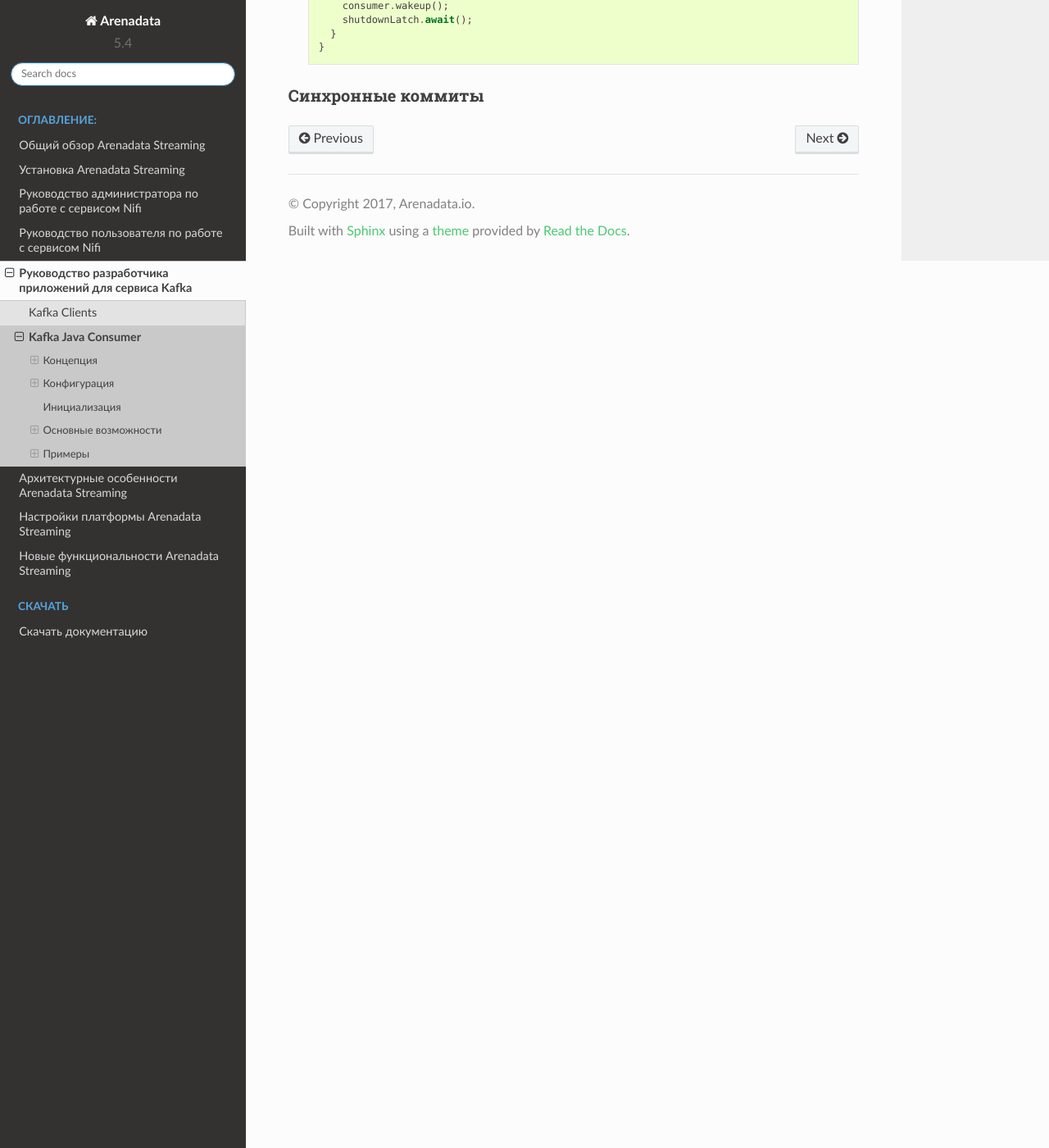
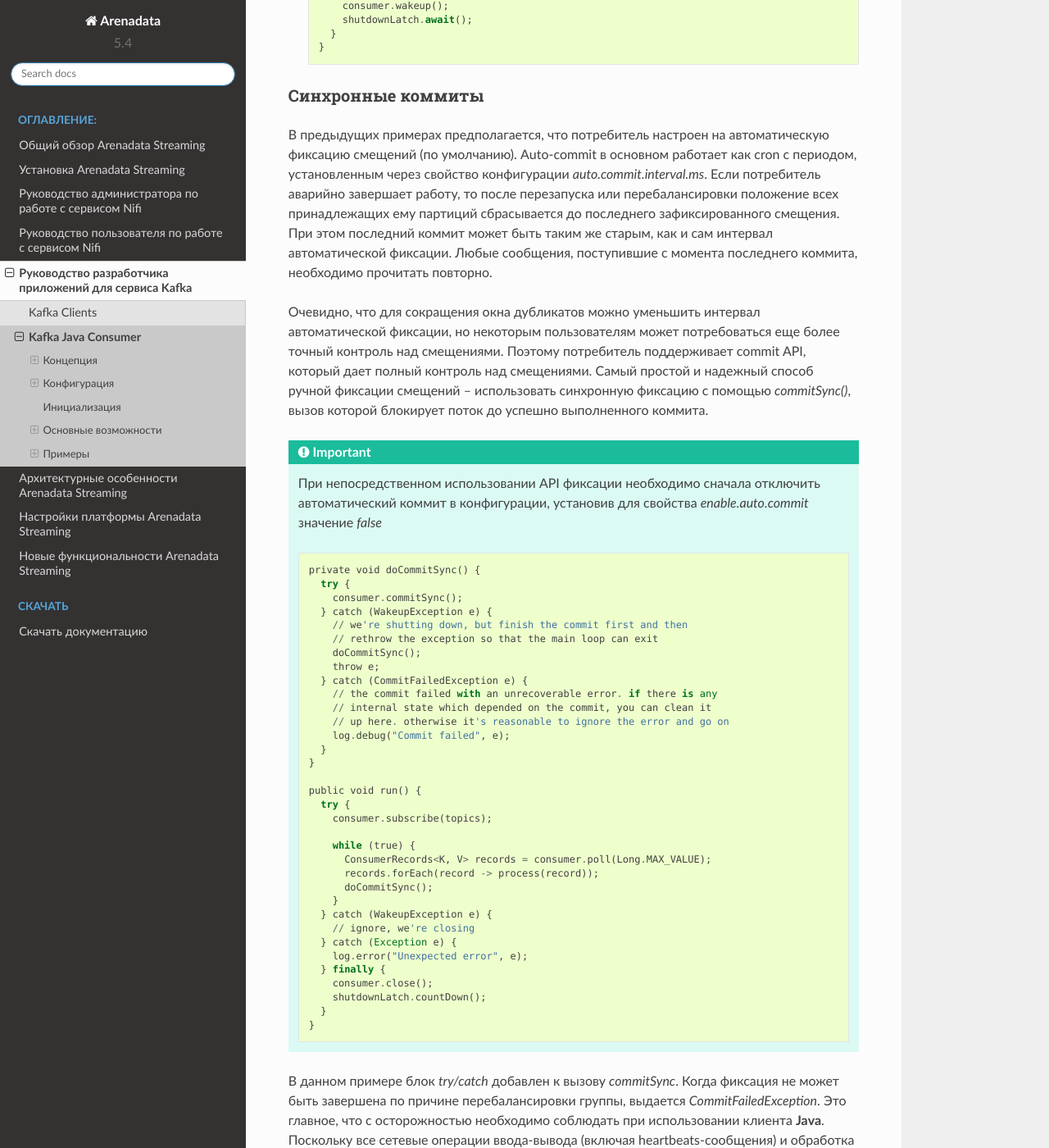
Before and after one commit to arenadata/docs_ads, a Sphinx documentation site: the page built from source/DeveloperKafka/Consumer.rst, in a window 1280 px wide and 1400 px high, scrolled down 13585 px. Shown: the whole window at 82% size. Built offline with Sphinx 7.4.7 and the Read the Docs theme 2.0.0, drawn with Linux system fonts in a browser that asks for light colours; pages that are not in the unit, such as notebooks, are missing from menus; some of the changed text lies outside the part shown.

Commit message:
Update Consumer.rst

```diff
--- a/source/DeveloperKafka/Consumer.rst
+++ b/source/DeveloperKafka/Consumer.rst
@@ -550,3 +550,53 @@
 
 Синхронные коммиты
 ^^^^^^^^^^^^^^^^^^^^
+
+В предыдущих примерах предполагается, что потребитель настроен на автоматическую фиксацию смещений (по умолчанию). Auto-commit в основном работает как cron с периодом, установленным через свойство конфигурации *auto.commit.interval.ms*. Если потребитель аварийно завершает работу, то после перезапуска или перебалансировки положение всех принадлежащих ему партиций сбрасывается до последнего зафиксированного смещения. При этом последний коммит может быть таким же старым, как и сам интервал автоматической фиксации. Любые сообщения, поступившие с момента последнего коммита, необходимо прочитать повторно.
+
+Очевидно, что для сокращения окна дубликатов можно уменьшить интервал автоматической фиксации, но некоторым пользователям может потребоваться еще более точный контроль над смещениями. Поэтому потребитель поддерживает commit API, который дает полный контроль над смещениями. Самый простой и надежный способ ручной фиксации смещений -- использовать синхронную фиксацию с помощью *commitSync()*, вызов которой блокирует поток до успешно выполненного коммита.
+
+.. important:: При непосредственном использовании API фиксации необходимо сначала отключить автоматический коммит в конфигурации, установив для свойства *enable.auto.commit* значение *false*
+
+  ::
+
+   private void doCommitSync() {
+     try {
+       consumer.commitSync();
+     } catch (WakeupException e) {
+       // we're shutting down, but finish the commit first and then
+       // rethrow the exception so that the main loop can exit
+       doCommitSync();
+       throw e;
+     } catch (CommitFailedException e) {
+       // the commit failed with an unrecoverable error. if there is any
+       // internal state which depended on the commit, you can clean it
+       // up here. otherwise it's reasonable to ignore the error and go on
+       log.debug("Commit failed", e);
+     }
+   }
+
+   public void run() {
+     try {
+       consumer.subscribe(topics);
+
+       while (true) {
+         ConsumerRecords<K, V> records = consumer.poll(Long.MAX_VALUE);
+         records.forEach(record -> process(record));
+         doCommitSync();
+       }
+     } catch (WakeupException e) {
+       // ignore, we're closing
+     } catch (Exception e) {
+       log.error("Unexpected error", e);
+     } finally {
+       consumer.close();
+       shutdownLatch.countDown();
+     }
+   }
+
+
+В данном примере блок *try/catch* добавлен к вызову *commitSync*. Когда фиксация не может быть завершена по причине перебалансировки группы, выдается *CommitFailedException*. Это главное, что с осторожностью необходимо соблюдать при использовании клиента **Java**. Поскольку все сетевые операции ввода-вывода (включая heartbeats-сообщения) и обработка сообщений выполняются в потоке переднего плана, тайм-аут сессии может истечь во время обработки пакета сообщений. Чтобы справиться с этим, есть два варианта.
+
+В первом варианте сначала можно настроить параметр *session.timeout.ms*, чтобы у обработчика было достаточно времени для завершения обработки сообщений. Затем можно настроить *max.partition.fetch.bytes*, чтобы ограничить объем данных, возвращаемых в одном пакете, но при этом приходится учитывать, сколько партиций содержится в подписанных топиках.
+
+Второй вариант заключается в обработке сообщений в отдельном потоке, но тогда придется управлять потоком передачи данных, чтобы потоки не отставали. Например, простого помещения сообщений в очередь блокировки, вероятно, недостаточно, если скорость обработки не поспевает за скоростью доставки (в этом случае может не понадобиться отдельный поток). Это может даже усугубить проблему, если цикл опроса заблокирован при вызове метода *offer()*, тогда фоновый поток обрабатывает еще больший пакет сообщений. API **Java** предлагает метод *pause()*, чтобы помочь в подобных ситуациях.
```
Also changed, not shown: other parts of source/DeveloperKafka/Consumer.rst (+2 -2 lines).
